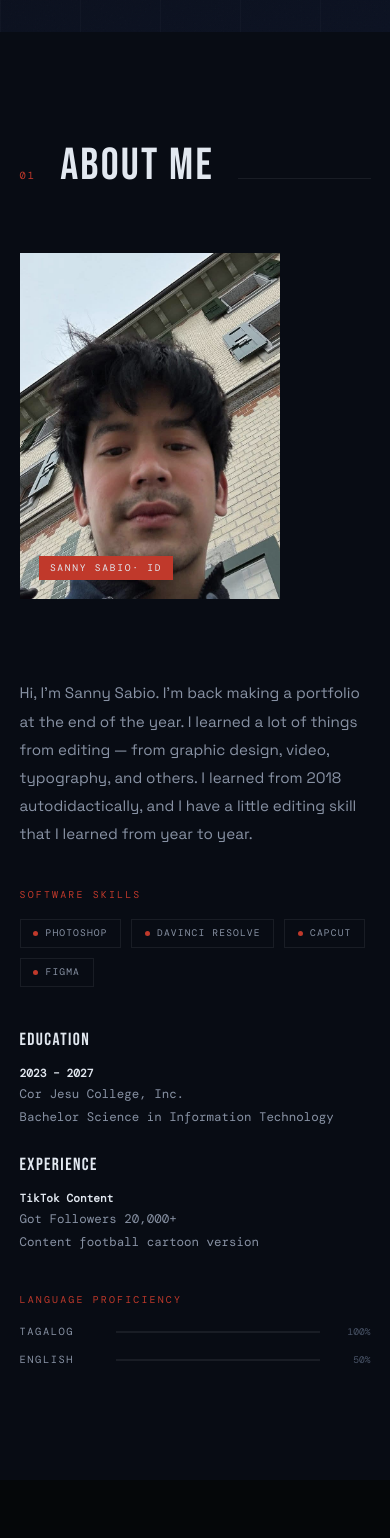
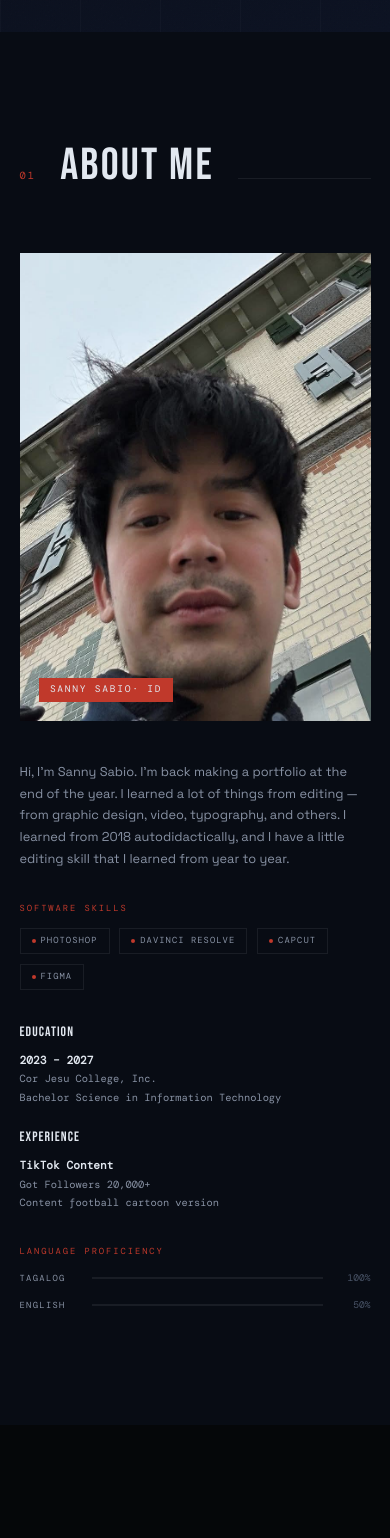
Before and after one commit to shoyooi/Sanny, a React (Vite) app in the folder frontend/: page / in a window 390 px wide. Shown: the part 812-2350 px from the top of the page. Built offline with nearby package versions, Linux system fonts and the light colour scheme; a web font is replaced by a local one.

Commit message:
Improve mobile layout for About section - better spacing, centered images, improved typography scaling

```diff
--- a/frontend/src/index.css
+++ b/frontend/src/index.css
@@ -833,8 +833,24 @@ body::before {
   .hero-right { order: -1; }
   .hero-img-frame { width: 220px; height: 270px; }
   .hero-label { display: none; }
-  .about-grid { grid-template-columns: 1fr; }
-  .about-img-wrap { max-width: 260px; }
+
+  /* About Section - Better mobile layout */
+  .about-grid {
+    grid-template-columns: 1fr;
+    gap: 2.5rem;
+    align-items: center;
+  }
+  .about-img-wrap {
+    max-width: 260px;
+    margin: 0 auto;
+  }
+  .about-content { gap: 2rem; }
+  .about-intro { font-size: 0.88rem; max-width: 100%; }
+  .info-grid { grid-template-columns: 1fr; gap: 1.2rem; }
+  .info-title { font-size: 0.95rem; margin-bottom: 0.5rem; }
+  .info-item { font-size: 0.72rem; }
+  .lang-name { width: 70px; font-size: 0.6rem; }
+
   .contact-wrap { grid-template-columns: 1fr; }
 
   /* Cursor transition to touch devices */
@@ -863,7 +879,18 @@ body::before {
   .proj-masonry { grid-template-columns: repeat(2, 1fr); grid-auto-rows: 110px; }
   .proj-cell--wide { grid-column: span 1; }
   .info-grid { grid-template-columns: 1fr; }
+  .info-title { font-size: 0.85rem; }
+  .info-item { font-size: 0.65rem; }
   .footer-bottom { flex-direction: column; align-items: flex-start; }
+
+  /* About Section mobile fixes */
+  .about-img-wrap { max-width: 100%; margin: 0 auto; }
+  .about-intro { font-size: 0.8rem; line-height: 1.7; }
+  .about-label { font-size: 0.55rem; margin-bottom: 0.8rem; }
+  .skill-chip { font-size: 0.55rem; padding: 0.35rem 0.7rem; gap: 0.3rem; }
+  .skill-dot { width: 4px; height: 4px; }
+  .lang-name { width: 60px; font-size: 0.55rem; }
+  .lang-row { gap: 0.8rem; }
 
   .navbar { padding: 1rem 1.2rem; }
   .nav-logo { font-size: 1.3rem; }
```
